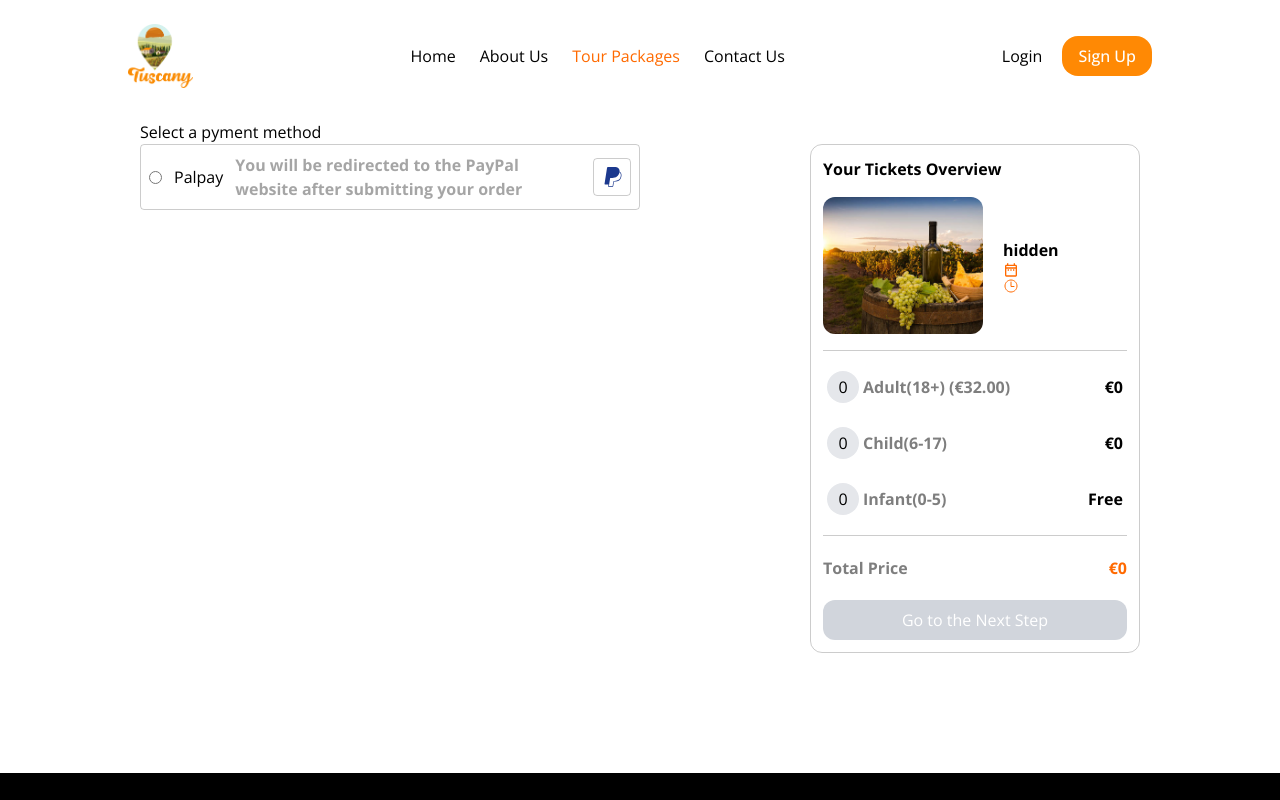
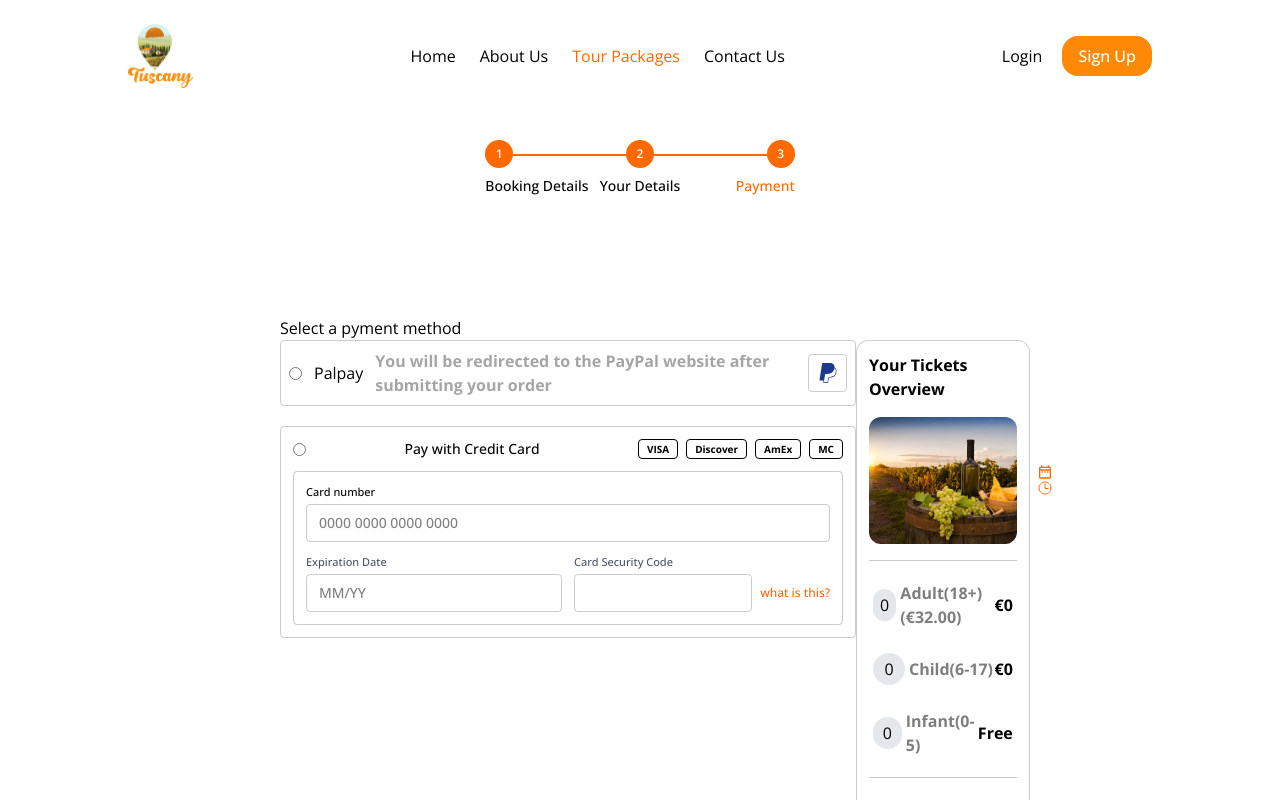
Before and after one commit to mohammed175397/e-commerce-website-for-travel-agency, a React (Vite) app: page /tourpackages/payment in a window 1280 px wide. Shown: the top 800 px of the page. Built offline with nearby package versions, Linux system fonts and the light colour scheme; no server answers.

Commit message:
make the page ticket store the tours

```diff
--- /dev/null
+++ b/src/compnants/common/Stepper.jsx
@@ -0,0 +1,77 @@
+export default function Stepper({ currentStep = 1 }) {
+  const STEPS = [
+    { id: 1, label: "Booking Details" },
+    { id: 2, label: "Your Details" },
+    { id: 3, label: "Payment" },
+  ];
+
+  return (
+    <div className="flex justify-center ">
+      <div className="relative">
+        {/* base gray line */}
+        <div className="absolute left-0 right-0 top-3.5 h-0.5 bg-gray-300" />
+        {/* colored progress line */}
+        <div
+          className="absolute left-0 top-3.5 h-0.5 bg-orange-500 transition-all"
+          style={{
+            width:
+              currentStep === 1 ? "0%" : currentStep === 2 ? "50%" : "100%",
+          }}
+        />
+
+        {/* circles */}
+        <div className="relative flex items-center justify-between">
+          {STEPS.map((step) => {
+            const isActive = step.id === currentStep;
+            const isCompleted = step.id < currentStep;
+            return (
+              <div key={step.id} className="z-10">
+                <div
+                  className={[
+                    "flex h-7 w-7 items-center justify-center rounded-full text-xs font-semibold transition",
+                    isActive
+                      ? "bg-orange-500 text-white"
+                      : isCompleted
+                      ? "bg-orange-500 text-white"
+                      : "bg-gray-200 text-gray-500",
+                  ].join(" ")}
+                >
+                  {step.id}
+                </div>
+              </div>
+            );
+          })}
+        </div>
+
+        {/* labels */}
+        <div className="mt-2 grid grid-cols-3 text-sm">
+          {STEPS.map((step) => {
+            const isActive = step.id === currentStep;
+            const isCompleted = step.id < currentStep;
+
+            return (
+              <div
+                key={step.id}
+                className={[
+                  "font-medium",
+                  step.id === 1
+                    ? "text-left"
+                    : step.id === 2
+                    ? "text-center"
+                    : "text-right",
+                  isActive
+                    ? "text-orange-500"
+                    : isCompleted
+                    ? "text-orange-5 00"
+                    : "text-gray-400",
+                ].join(" ")}
+              >
+                {step.label}
+              </div>
+            );
+          })}
+        </div>
+      </div>
+    </div>
+  );
+}
--- a/src/compnants/common/TicketsOverview.jsx
+++ b/src/compnants/common/TicketsOverview.jsx
@@ -8,7 +8,8 @@ import { Price, totalPrice } from "./utiles/utlies";
 
 function TicketsOverview({nextStep, step = 1}) {
 
-  const { selectedDate, counts, prices, form } = UseBooking();
+  const { selectedDate, counts, prices, form , method, tour, confirmBooking} = UseBooking();
+
   const Date = selectedDate.selectedFullDate
     ?.toLocaleString("en-CA")
     .split(",")[0];
@@ -26,8 +27,11 @@ function TicketsOverview({nextStep, step = 1}) {
       !!String(form?.telephonenumber || "").trim() &&
       !!form?.email?.trim();
 
+    const isStep3Valid = !!method
 
-    const isValid = step === 1 ? isStep1Valid : isStep2Valid;
+    const isValid =
+      step === 1 ? isStep1Valid : step === 2 ? isStep2Valid : isStep3Valid;
+    // console.log(typeof nextStep);
 
   return (
     <div className="w-[33%] border border-black/20 rounded-xl p-3">
@@ -35,7 +39,7 @@ function TicketsOverview({nextStep, step = 1}) {
       <div className="flex gap-5 items-center my-4">
         <img className="w-40 rounded-xl" src={wine} alt="" />
         <div>
-          <h2 className="font-bold">hidden</h2>
+          <h2 className="font-bold">{tour}</h2>
           <div className="flex  items-center gap-2">
             <MdOutlineDateRange className="text-orange-500" />
             <p>{Date}</p>
@@ -87,6 +91,25 @@ function TicketsOverview({nextStep, step = 1}) {
           €{totalPrice(counts, prices)}
         </p>
       </div>
+      {Number(step) === 3 ? (
+        <button
+          // onClick={}
+          className={`w-full rounded-xl p-2 text-white
+    ${
+      isValid
+        ? "bg-orange-400 cursor-pointer"
+        : "bg-gray-300 cursor-not-allowed"
+    }
+  `}
+          onClick={() => {
+            if (!isValid) return;
+            confirmBooking();
+            navigate(nextStep);
+          }}
+        >
+          Confirm
+        </button>
+      ) : (
         <button
           className={`w-full rounded-xl p-2 text-white
     ${
@@ -99,6 +122,7 @@ function TicketsOverview({nextStep, step = 1}) {
         >
           Go to the Next Step
         </button>
+      )}
     </div>
   );
 }
--- a/src/compnants/mytickets/Tickets.jsx
+++ b/src/compnants/mytickets/Tickets.jsx
@@ -1,8 +1,25 @@
 import FeaturedTours from "../home/FeaturedTours";
 import trip from '../../assets/rectangle/Trip-pana 1.png';
-import TOURSDATA from '../../compnants/common/featurdData';
+import UseBooking from "../../context/UseBooking";
+
 
 function Tickets() {
+  const {tickets} = UseBooking();
+
+  if (tickets.length === 0) {
+    return (
+      <div className="flex flex-col gap-4">
+      <div className="flex flex-col items-center m-25">
+        <img src={trip} alt="not found" />
+        <p className="opacity-60">
+          You don't have any tickets yet. Start planning your next trip!
+        </p>
+      </div>
+        <FeaturedTours />
+      </div>
+    );
+  }
+
   return (
     <div className=" m-35 flex flex-col gap-5 ">
       <h2 className="font-bold">My Tickets</h2>
@@ -17,26 +34,22 @@ function Tickets() {
             </tr>
           </thead>
           <tbody>
-            {TOURSDATA.map((tour) => (
-              <tr key={tour.id}>
+            {tickets.map((ticket) => (
+              <tr key={ticket.id}>
                 <td>
                   <img
                     className="w-20 h-16 object-cover rounded "
-                    src={tour.image}
-                    alt=""
+                    src={ticket.image}
+                    alt="not-found"
                   />
                 </td>
-                <td className="text-center">{tour.id}</td>
-                <td className="text-center">{tour.price}</td>
-                <td className="text-center">{tour.people}</td>
+                <td className="text-center">{ticket.paymentMethod}</td>
+                <td className="text-center">{ticket.price}</td>
+                <td className="text-center">{ticket.status}</td>
               </tr>
             ))}
           </tbody>
         </table>
-        <img src={trip} alt="not found" />
-        <p className="opacity-60">
-          You don't have any tickets yet. Start planning your next trip!
-        </p>
       </div>
       <FeaturedTours />
     </div>
--- a/src/compnants/pyment/CreditCard.jsx
+++ b/src/compnants/pyment/CreditCard.jsx
@@ -1,14 +1,28 @@
 import { BsPaypal } from "react-icons/bs";
 import TicketsOverview from "../common/TicketsOverview";
+import UseBooking from "../../context/UseBooking";
 function CreditCard() {
+  const { method, setMethod } = UseBooking();
+
   return (
-    <div className="my-30 mx-35">
+    <div className="my-30 mx-35 ">
       <h2>Select a pyment method</h2>
       <div className="flex justify-between">
-        <form action="">
-          <div className="w-125 flex items-center gap-3 border border-black/20 rounded-sm p-2">
-            <input type="radio" id="pal" />
-            <label htmlFor="pal">Palpay</label>
+        <form action="" className="flex flex-col gap-5">
+          <label
+            htmlFor="pal"
+            className={`w-xl flex items-center gap-3 border border-black/20 rounded-sm p-2 cursor-pointer ${
+              method === "palpay" ? "bg-orange-100" : ""
+            }   `}
+          >
+            <input
+              type="radio"
+              name="payment"
+              id="pal"
+              checked={method === "palpay"}
+              onChange={() => setMethod("palpay")}
+            />
+            Palpay
             <p className="w-110 font-bold opacity-35">
               You will be redirected to the PayPal website after submitting your
               order
@@ -16,9 +30,93 @@ function CreditCard() {
             <div className="w-10 border border-black/20 p-2  rounded-sm">
               <BsPaypal className="text-xl text-blue-900" />
             </div>
-          </div>
+          </label>
+
+          <label
+            className={`flex items-center gap-2 text-sm font-medium max-w-xl cursor-pointer ${
+              method === "creditCard" ? "bg-orange-100" : ""
+            }`}
+          >
+            {/* Outer blue border */}
+            <div className="border border-black/20 rounded p-3">
+              {/* Header */}
+              <div className="flex items-center justify-between gap-3">
+                <input
+                  type="radio"
+                  name="payment"
+                  checked={method === "creditCard"}
+                  onChange={() => setMethod("creditCard")}
+                />
+                Pay with Credit Card
+                {/* Logos (simple placeholders) */}
+                <div className="flex items-center gap-2">
+                  <span className="px-2 py-0.5 text-[10px] font-bold border rounded ">
+                    VISA
+                  </span>
+                  <span className="px-2 py-0.5 text-[10px] font-bold border rounded">
+                    Discover
+                  </span>
+                  <span className="px-2 py-0.5 text-[10px] font-bold border rounded">
+                    AmEx
+                  </span>
+                  <span className="px-2 py-0.5 text-[10px] font-bold border rounded">
+                    MC
+                  </span>
+                </div>
+              </div>
+              {/* Form area */}
+              <div className="mt-3 rounded border border-black/20 p-3">
+                <div className="grid grid-cols-1 gap-3">
+                  {/* Card number */}
+                  <div>
+                    <label className="block text-[11px] mb-1">
+                      Card number
+                    </label>
+                    <input
+                      type="text"
+                      placeholder="0000 0000 0000 0000"
+                      className="w-full rounded border border-black/20 px-3 py-2 text-sm outline-none"
+                    />
+                  </div>
+
+                  {/* Expiration + CSC */}
+                  <div className="grid grid-cols-1 sm:grid-cols-2 gap-3">
+                    <div>
+                      <label className="block text-[11px] text-gray-600 mb-1">
+                        Expiration Date
+                      </label>
+                      <input
+                        type="text"
+                        placeholder="MM/YY"
+                        className="w-full rounded border border-black/20 px-3 py-2 text-sm outline-none "
+                      />
+                    </div>
+
+                    <div>
+                      <label className="block text-[11px] text-gray-600 mb-1">
+                        Card Security Code
+                      </label>
+                      <div className="flex items-center gap-2">
+                        <input
+                          type="password"
+                          className="w-full rounded border border-black/20  px-3 py-2 text-sm outline-none"
+                        />
+                        <button
+                          type="button"
+                          className="text-xs text-orange-500 hover:underline whitespace-nowrap"
+                        >
+                          what is this?
+                        </button>
+                      </div>
+                    </div>
+                  </div>
+                </div>
+              </div>
+              {/* /Form area */}
+            </div>
+          </label>
         </form>
-        <TicketsOverview nextStep="/tourpackages/order-complete" />
+        <TicketsOverview nextStep="/tourpackages/order-complete" step={3} />
       </div>
     </div>
   );
--- a/src/compnants/tourpackages/bookingdetails/DetailsPackges.jsx
+++ b/src/compnants/tourpackages/bookingdetails/DetailsPackges.jsx
@@ -7,6 +7,7 @@ function DetailsPackges() {
     UseBooking();
 
   return (
+    <div>
       <div className="w-[70%] flex flex-col gap-3">
         <Select />
         <div className="flex flex-col">
@@ -62,6 +63,7 @@ function DetailsPackges() {
           />
         </div>
       </div>
+    </div>
   );
 }
 
--- a/src/compnants/tourpackages/moredetails/CardDetails.jsx
+++ b/src/compnants/tourpackages/moredetails/CardDetails.jsx
@@ -7,8 +7,6 @@ import wine6 from '../../../assets/rectangle/wine6.png';
 import wine7 from '../../../assets/rectangle/wine7.png';
 import winee from '../../../assets/rectangle/winee.png';
 
-import { useParams } from "react-router-dom";
-import TOURSDATA from '../../common/featurdData';
 import { useNavigate } from "react-router-dom";
 import { IoIosPeople } from "react-icons/io";
 import { TiTime } from "react-icons/ti";
@@ -17,11 +15,21 @@ import { FaLanguage } from "react-icons/fa";
 import { MdMoney } from "react-icons/md";
 import { FaBus } from "react-icons/fa";
 import { RiGuideFill } from "react-icons/ri";
+import { useParams } from "react-router-dom";
+import TOURSDATA from "../../common/featurdData";
+import UseBooking from "../../../context/UseBooking";
+import { useEffect } from "react";
 
 function CardDetails() {
+  const {setTour} = UseBooking();
+  const { id } = useParams();
+  const DataCard = TOURSDATA?.find(
+    (data) => Number(data.id) === Number(id)
+  );
 
-  const { id } = useParams();
-  const DataCard = TOURSDATA?.find((data) => Number(data.id) === Number(id));
+  useEffect(() => {
+    if (DataCard) setTour(DataCard.title);
+  }, [DataCard, setTour]);
   const navigate = useNavigate();
 
   return (
--- a/src/compnants/yourdetails/YourDetail.jsx
+++ b/src/compnants/yourdetails/YourDetail.jsx
@@ -4,8 +4,8 @@ import UseBooking from "../../context/UseBooking";
 function YourDetail() {
    const {form, setForm} = UseBooking();
   return (
-    <div className="m-30 flex flex-col gap-5">
-      <h2 className="font-bold">Who shall we send these tickets to ?</h2>
+    <div className="m-10 flex flex-col gap-5">
+      <h2 className="font-bold"> Who shall we send these tickets to ?</h2>
       <div className="flex  gap-10 justify-between">
         <div className="flex flex-col gap-10">
           <div className="flex items-center gap-10">
--- a/src/context/Context.jsx
+++ b/src/context/Context.jsx
@@ -1,5 +1,5 @@
 import { useState, createContext } from "react";
-
+import { totalPrice } from "../compnants/common/utiles/utlies";
 const BookingContext = createContext(null);
 
 const BookingProvider = ({children}) => {
@@ -35,6 +35,29 @@ const BookingProvider = ({children}) => {
     email: null,
   });
 
+  const [method, setMethod] = useState("");
+  const [tour, setTour] = useState(null);
+  const [tickets, setTickets] = useState([]);
+
+  const confirmBooking = () => {
+    const ticket = {
+      id: Date.now(),
+      tour: tour,
+      date: selectedDate.date,
+      time: selectedDate.time,
+      image: tour,
+      counts: { ...counts },
+      customer: { ...form },
+      paymentMethod: method,
+      price: totalPrice(counts, prices),
+      status:
+        selectedDate.date && new Date(selectedDate.date) > new Date()
+          ? "Upcomming"
+          : "Ended",
+    };
+
+    setTickets(prev => [...prev, ticket]);
+  }
   return (
     <BookingContext.Provider
       value={{
@@ -47,12 +70,18 @@ const BookingProvider = ({children}) => {
         setPrices,
         form,
         setForm,
+        method,
+        setMethod,
+        confirmBooking,
+        tour,
+        setTour,
+        tickets,
+        setTickets,
       }}
     >
       {children}
     </BookingContext.Provider>
   );
-
 }
 
 
--- a/src/pages/BookingDetails.jsx
+++ b/src/pages/BookingDetails.jsx
@@ -1,9 +1,11 @@
 import TicketsOverview from "../compnants/common/TicketsOverview";
 import DetailsPackges from '../compnants/tourpackages/bookingdetails/DetailsPackges'
+import Stepper from "../compnants/common/Stepper";
+
 function BookingDetails() {
   return (
     <div className="m-35">
-      <div></div>
+        <Stepper currentStep={1}/>
       <div className="flex items-center justify-between">
         <DetailsPackges />
         <TicketsOverview nextStep="/tourpackages/your-details" />
--- a/src/pages/Pyment.jsx
+++ b/src/pages/Pyment.jsx
@@ -1,11 +1,12 @@
 import CreditCard from "../compnants/pyment/CreditCard"
-
+import Stepper from "../compnants/common/Stepper"
 function Pyment() {
   return (
-    <>
+    <div className="m-35">
+      <Stepper currentStep={3} />
       <CreditCard />
-    </>
-  )
+    </div>
+  );
 }
 
 export default Pyment
--- a/src/routes/AppRoutes.jsx
+++ b/src/routes/AppRoutes.jsx
@@ -19,7 +19,6 @@ function AppRoutes() {
           <Route path="/" element={<Home />} />
           <Route path="/aboutus" element={<AboutUs />} />
           <Route path="/contactus" element={<ContactUs />} />
-
           <Route path="/tourpackages">
             <Route index element={<TourPackages />} />
             <Route path="carddetails/:id" element={<CardDetails />} />
```
Also changed, not shown: src/pages/YourDetails.jsx (+5 -2 lines). Lines whose indentation alone changed are shown as unchanged.
